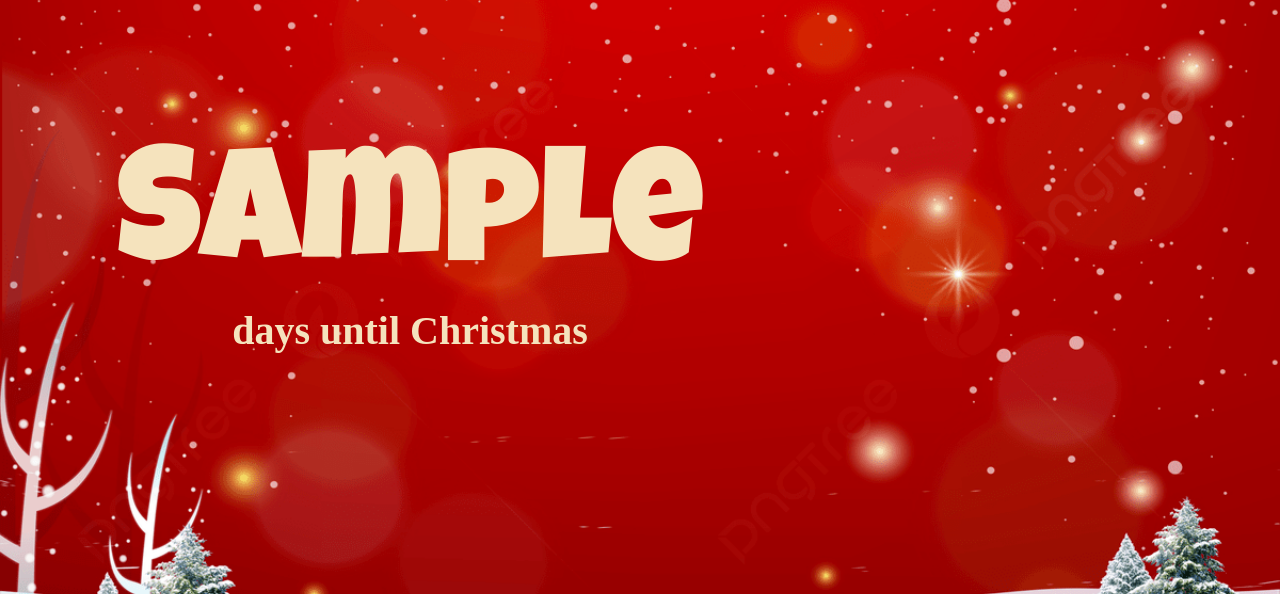
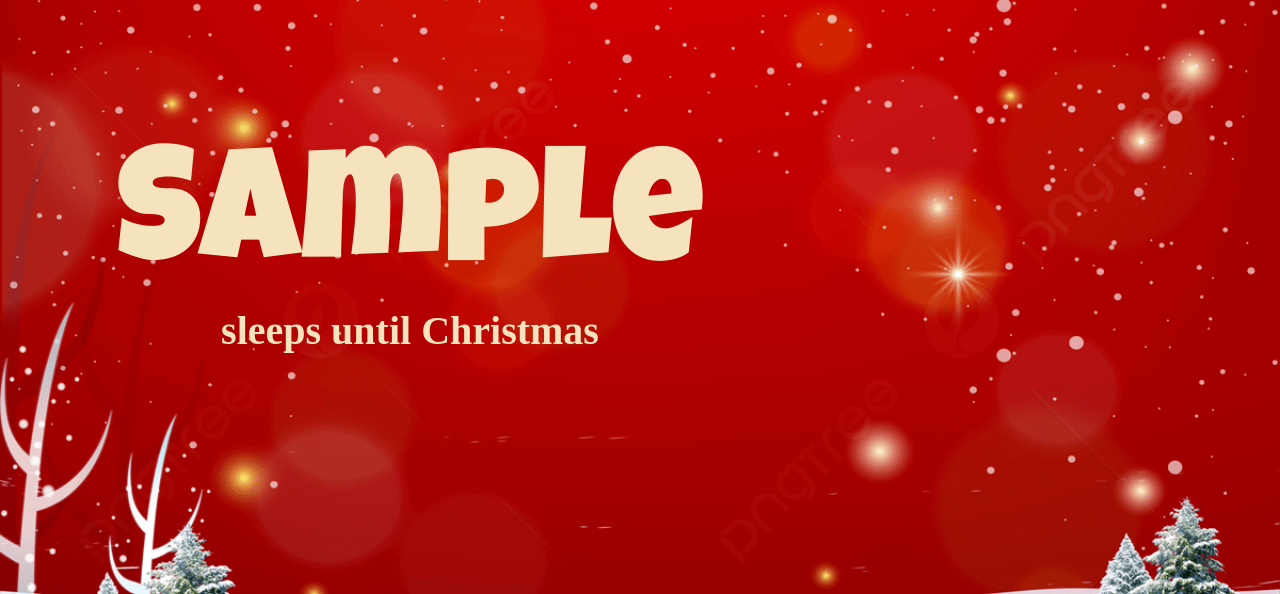
Before and after one commit to stephenharris/pinky, a Python web app: template templates/xmas-countdown.html in a window 1280 px wide. Shown: the top 594 px of the page. Run offline with Jinja, Linux system fonts and the light colour scheme; the template is opened without the code that fills it: most values are stand-ins (such as "Sample title", 1, 10 or a date in 2020); some web fonts are replaced.

Commit message:
change to sleeps

```diff
--- a/templates/xmas-countdown.html
+++ b/templates/xmas-countdown.html
@@ -65,7 +65,7 @@
 
 <section>
   <div class="days">{{ days_remaining }}</div>
-   <div class="description">days until Christmas</div>
+   <div class="description">sleeps until Christmas</div>
 </section>
 
 
```
